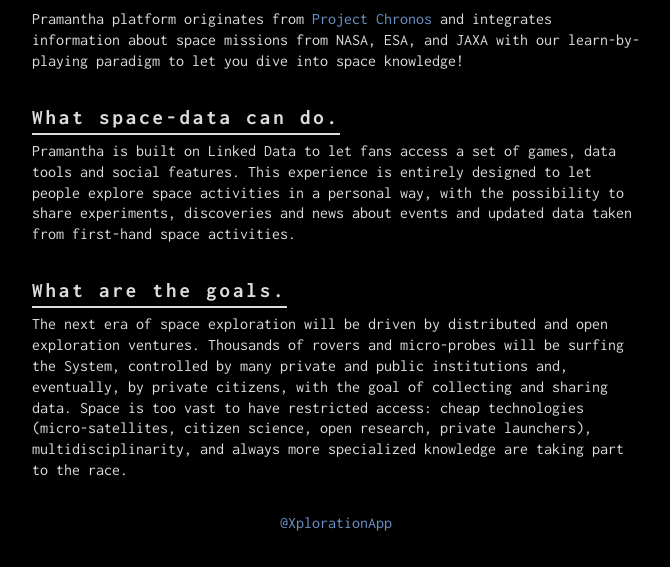
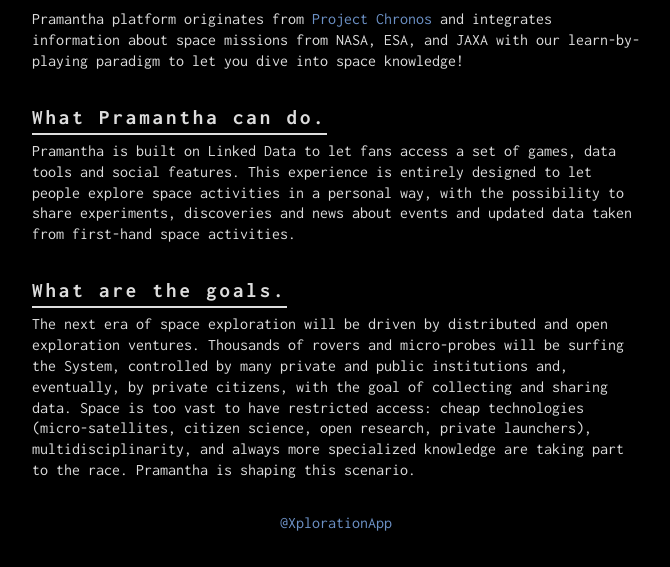
Before and after one commit to SpaceAppsXploration/singlepage, a Flask app: page / in a window 1280 px wide. Shown: the part 1460-2027 px from the top of the page, without its empty margins (304-974 px from the left). Run offline with Flask 2, Linux system fonts and the light colour scheme; some libraries are stand-ins or nearby versions.

Commit message:
text slightly modified

```diff
--- a/wsgi/templates/index.html
+++ b/wsgi/templates/index.html
@@ -85,7 +85,7 @@
              </p>
         </section>
         <section class="home--about site--content wysiwyg whatcando">
-            <h1>What space-data can do.</h1>
+            <h1>What Pramantha can do.</h1>
             <p>Pramantha is built on Linked Data to let fans access a set of games, data tools and social features. This experience
             is entirely designed to let people explore space activities in a personal way, with the possibility to share
             experiments, discoveries and news about events and updated data taken from first-hand space activities.</p>
@@ -96,7 +96,7 @@
                 and micro-probes will be surfing the System, controlled by many private and public institutions and, eventually,
                 by private citizens, with the goal of collecting and sharing data. Space is too vast to have restricted access:
                 cheap technologies (micro-satellites, citizen science, open research, private launchers), multidisciplinarity,
-                and always more specialized knowledge are taking part to the race.</p>
+                and always more specialized knowledge are taking part to the race. Pramantha is shaping this scenario.</p>
         </section>
 
         <!-- Social networks buttons -->
```
